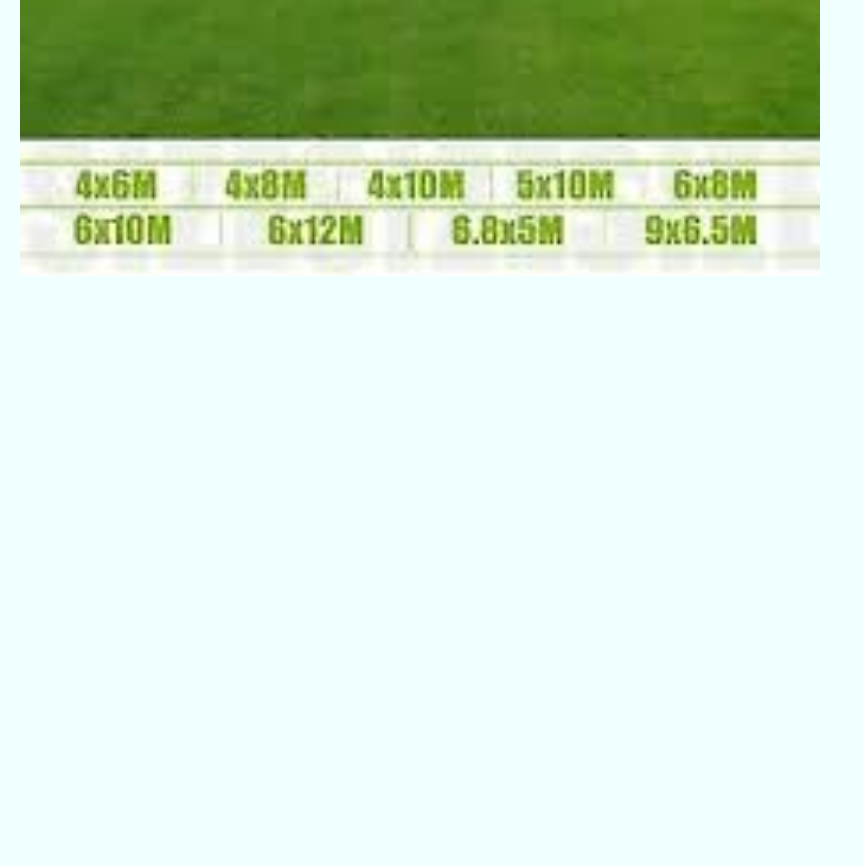
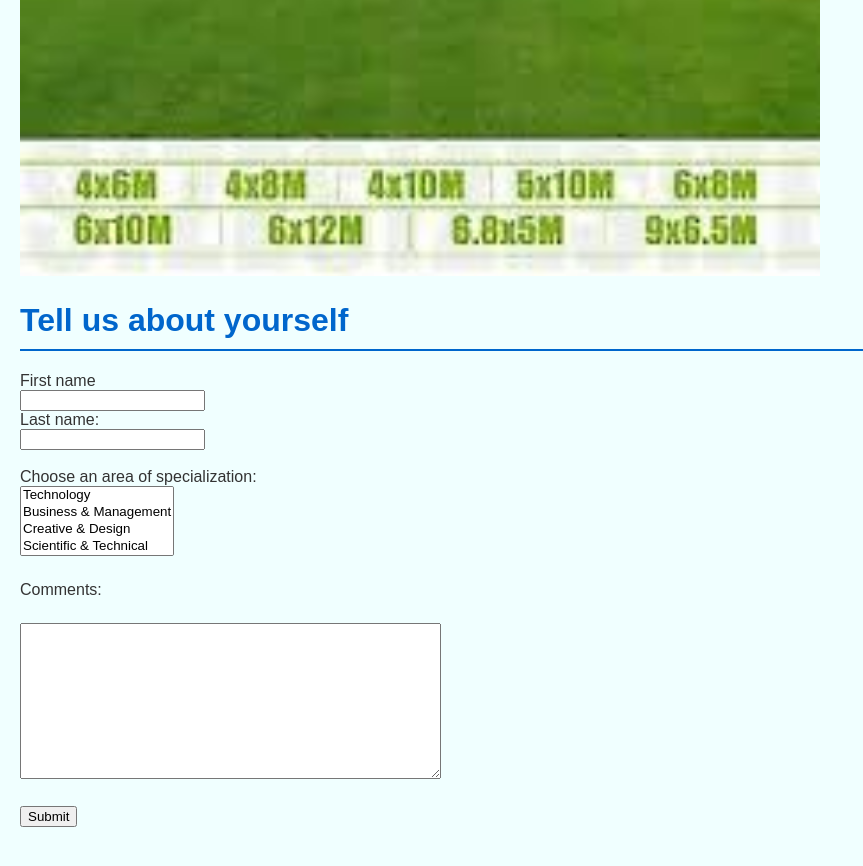
Before and after one commit to UgoSHU/MyFirstWebApp, a plain HTML site: page index.html in a window 1280 px wide. Shown: the part 1100-1966 px from the top of the page, without its empty margins (0-863 px from the left). Before the commit the page ends 1400 px from the top, so only its background shows below. Drawn offline with Linux system fonts and the light colour scheme.

Commit message:
Week - 4 - Enhance page with HTML Forms

```diff
--- a/index.html
+++ b/index.html
@@ -67,5 +67,37 @@
 
             <img src="Gazebo.jpg" alt="Technology and Code" width="800">
 
+            <h1>Tell us about yourself</h1>
+            <form>
+                <label for="fname">First name</label><br>
+                <input type="text" id="fname" name="fname"><br>
+                <label for="lname">Last name:</label><br>
+                <input type="text" id="lname" name="lname"><br>
+                <br>
+
+                <label></label>
+
+                <label for="specialization">Choose an area of specialization:</label><br>
+                <select id="specialization" name="specialization" size="4">
+                    <option value="Technology">Technology</option>
+                    <option value="Business-Management">Business & Management</option>
+                    <option value="Creative-Design">Creative & Design</option>
+                    <option value="Scientific-Technical">Scientific & Technical</option>
+                    <option value="Communication">Communication</option>
+                    <option value="Legal">Legal</option>
+                    <option value="Leadership-Teamwork">Leadership & Teamwork</option>
+                    <option value="Adaptability-Learning">Adaptability & Learning</option>
+                    <option value="Organization-Planning">Organization & Planning</option>
+                    <option value="Other">Other</option>
+                </select>
+
+                <p><label for="Comments">Comments:</label></p>
+                <textarea name="message" rows="10" cols="50">
+                </textarea>
+
+                <p><input type="submit" value="Submit"></p>
+            </form>
+
+
         </body>
 </html>
```
